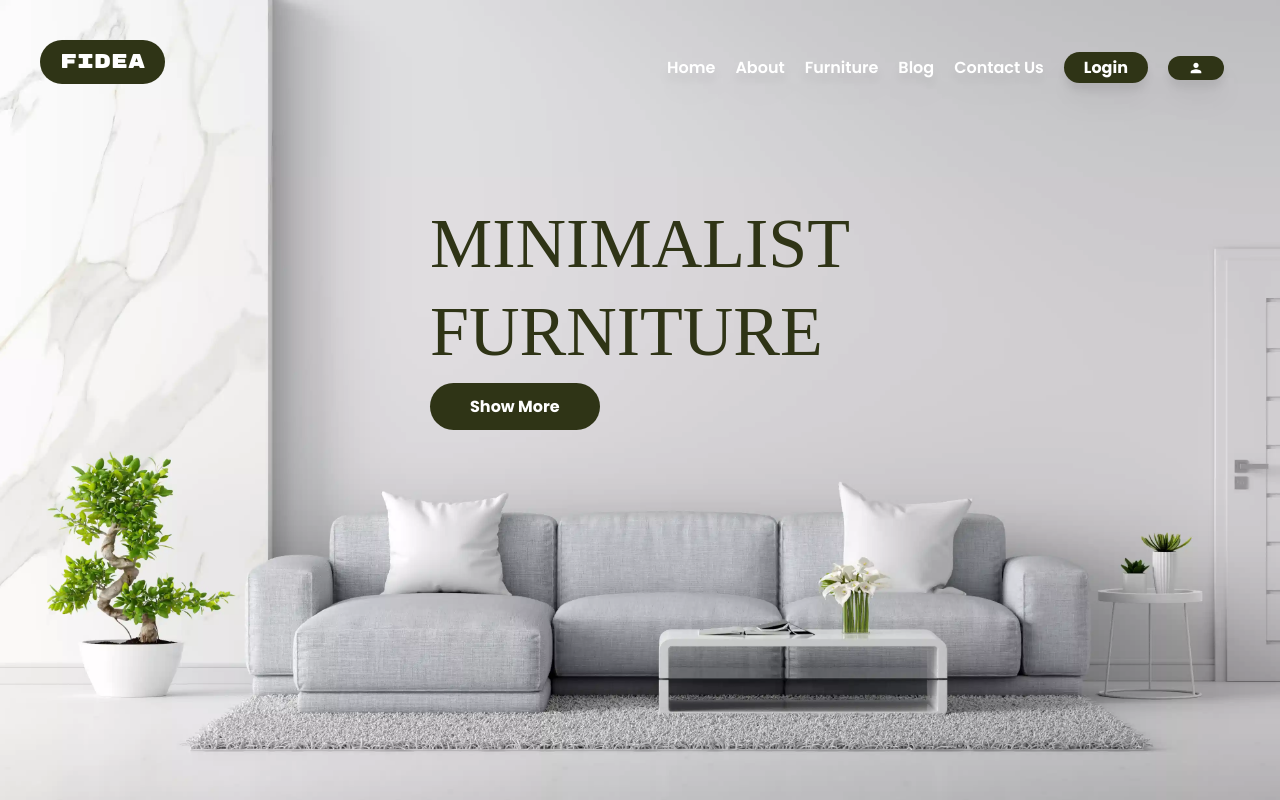
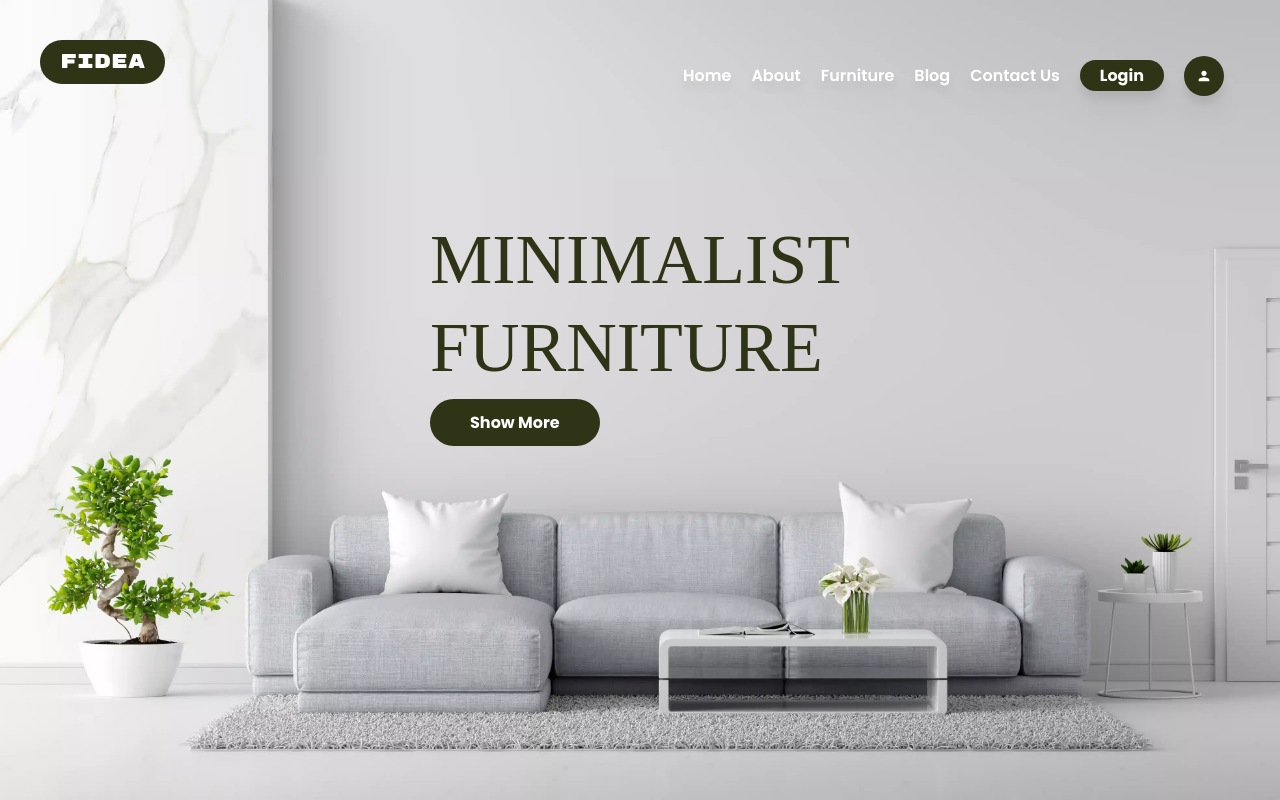
Before and after one commit to Ijon6k/ecommerce-web-fe, a React (Vite) app: page / in a window 1280 px wide. Shown: the top 800 px of the page. Built offline with nearby package versions, Linux system fonts and the light colour scheme; a web font is replaced by a local one.

Commit message:
fix: update ui  profile

```diff
--- a/src/Components/Navbar.jsx
+++ b/src/Components/Navbar.jsx
@@ -22,7 +22,7 @@ const Navbar = (props) => {
           </Link>
         </li>
         <li>
-          <div className="rounded-3xl bg-greenprime  px-5  py-1 font-bold text-white">
+          <div className="rounded-3xl bg-greenprime    p-3 font-bold text-white">
             <MdPerson />
           </div>
         </li>
```
